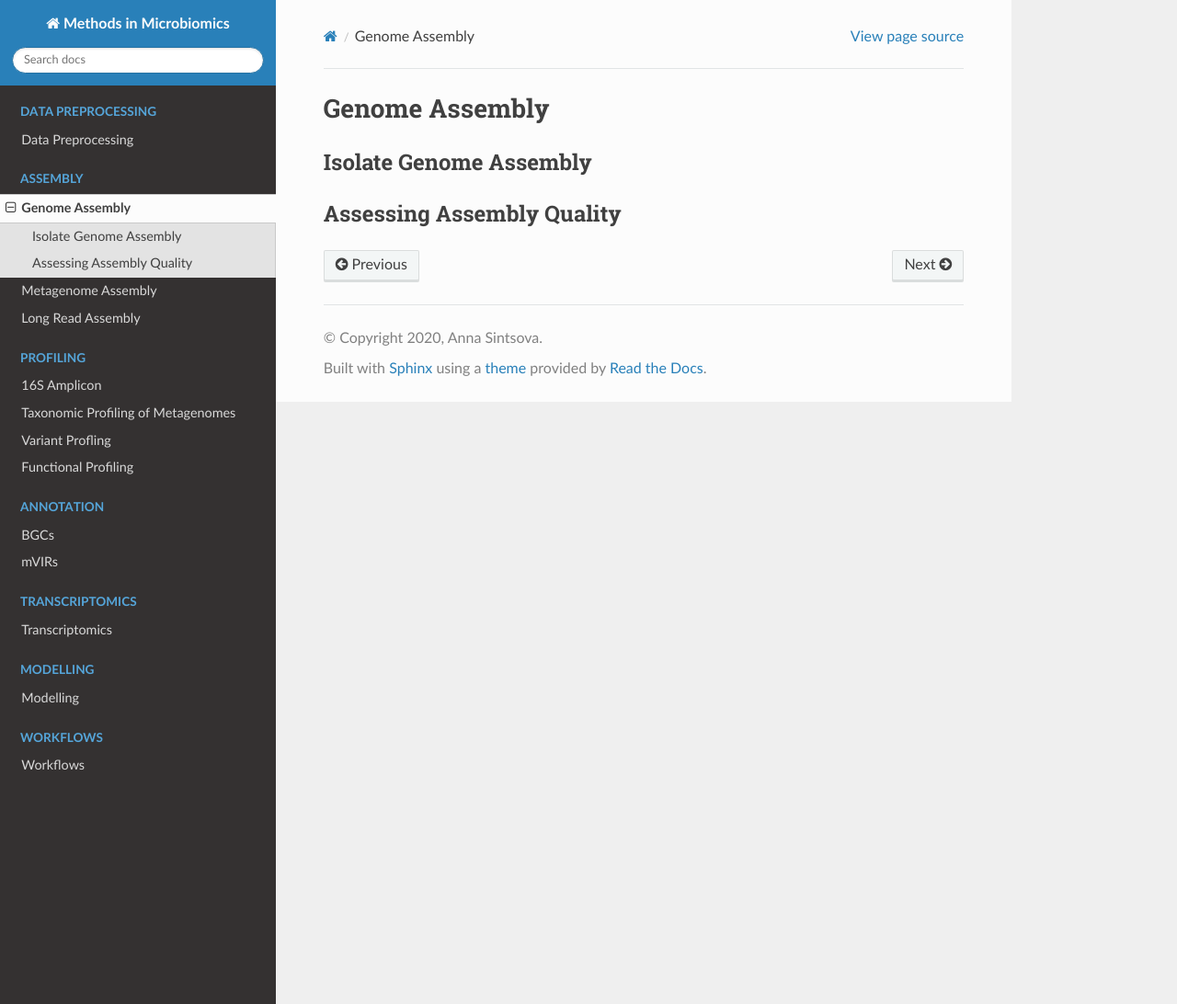
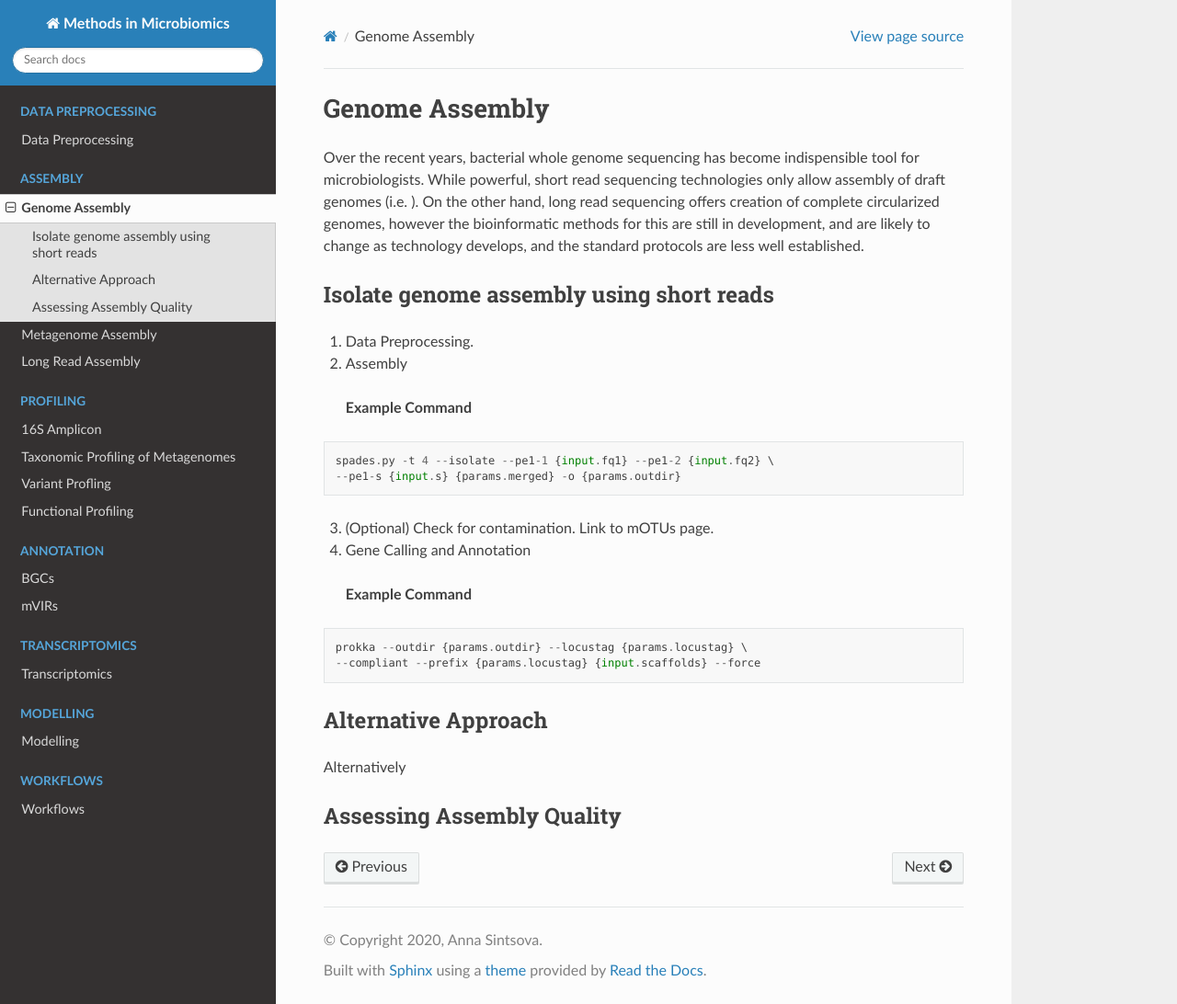
Before and after one commit to MicrobiologyETHZ/Methods_in_Microbiomics, a Sphinx documentation site: the page built from docs/assembly/genome_assembly.rst, in a window 1280 px wide and 1092 px high. Shown: the whole window at 92% size. Built offline with Sphinx 7.4.7 and the Read the Docs theme 2.0.0, drawn with Linux system fonts in a browser that asks for light colours.

Commit message:
Started SOP for isolate genome assembly

```diff
--- a/docs/assembly/genome_assembly.rst
+++ b/docs/assembly/genome_assembly.rst
@@ -1,11 +1,39 @@
-===============
+================
 Genome Assembly
-===============
+================
+
+Over the recent years, bacterial whole genome sequencing has become indispensible tool for microbiologists. While powerful, short read sequencing technologies only allow assembly of draft genomes (i.e. ). On the other hand, long read sequencing offers creation of complete circularized genomes, however the bioinformatic methods for this are still in development, and are likely to change as technology develops, and the standard protocols are less well established.
+
+
+-----------------------------------------
+Isolate genome assembly using short reads
+-----------------------------------------
+
+1. Data Preprocessing.
+2. Assembly
+
+ **Example Command**
+.. code-block::
+
+    spades.py -t 4 --isolate --pe1-1 {input.fq1} --pe1-2 {input.fq2} \
+    --pe1-s {input.s} {params.merged} -o {params.outdir}
+
+3. (Optional) Check for contamination. Link to mOTUs page.
+
+
+4. Gene Calling and Annotation
+
+ **Example Command**
+.. code-block::
+
+    prokka --outdir {params.outdir} --locustag {params.locustag} \
+    --compliant --prefix {params.locustag} {input.scaffolds} --force
 
 
 -----------------------
-Isolate Genome Assembly
+Alternative Approach
 -----------------------
+Alternatively
 
 
 --------------------------
```
Also changed, not shown: docs/downloads/isolate_assembly.yaml (added, +9 -0 lines), docs/index.rst (+15 -0 lines), 1 other file.
